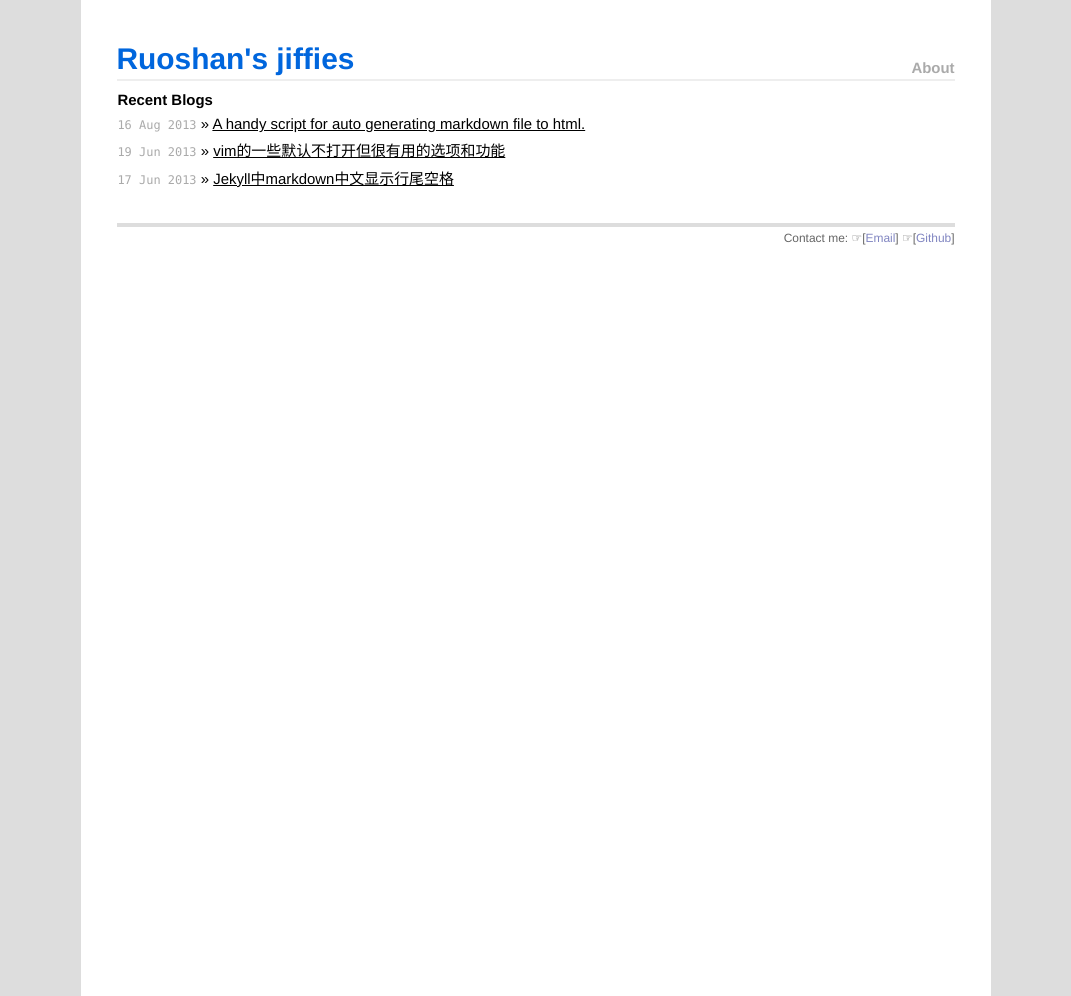
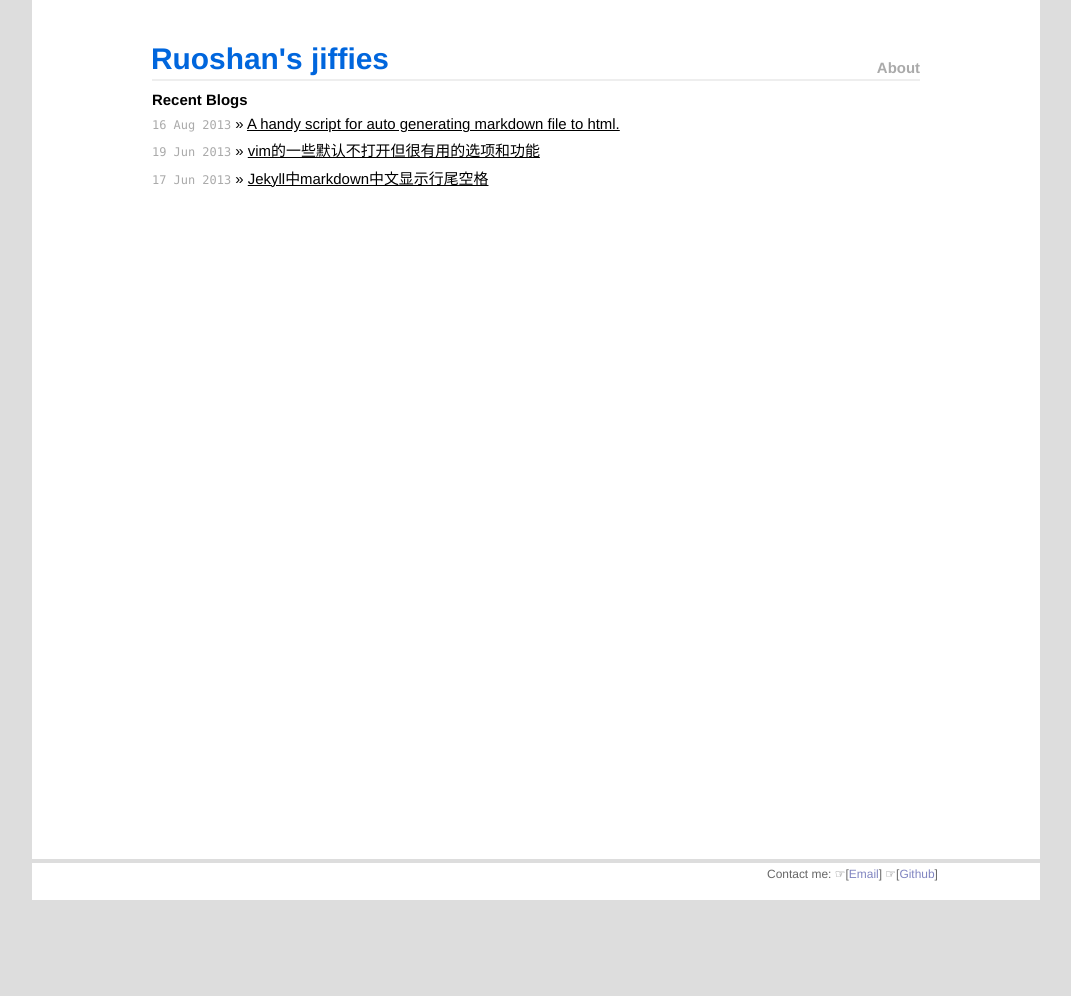
Before and after one commit to ruoshan/ruoshan.github.io, a Jekyll site: the page built from index.html, in a window 1280 px wide. Shown: the whole page, without its empty margins (104-1175 px from the left). Built offline with Jekyll 4.4.1, drawn with Linux system fonts in a browser that asks for light colours; after the commit the page ends 900 px from its top, so only the background shows below that.

Commit message:
move footer to bottom always.

```diff
--- a/_layouts/default.html
+++ b/_layouts/default.html
@@ -14,16 +14,14 @@
 
     </head>
     <body>
-
-        <div class="container">
-          <div class="site">
+        <div class="site">
             <div class="header">
-              <h1 class="title"><a href="/">{{ site.name }}</a></h1>
-              <a class="extra" href="/about">About</a>
+                <h1 class="title"><a href="/">{{ site.name }}</a></h1>
+                <a class="extra" href="/about">About</a>
             </div>
-
+            <div class="content">
                 {{ content }}
-
+            </div>
             <div class="footer">
                 <div class="contact">
                     Contact me:
@@ -31,8 +29,6 @@
                     ☞[<a href="http://github.com/ruoshan" target="_blank" title="github">Github</a>]
                 </div>
             </div>
-          </div>
-        </div> <!-- /container -->
-
+        </div>
     </body>
 </html>
--- a/css/main.css
+++ b/css/main.css
@@ -17,14 +17,6 @@ body {
   font: 13.34px Helvetica, Arial, sans-serif;
   font-size: small;
   text-align: center;
-}
-
-.container {
-  background-color: #FFF;
-  width: 70em;
-  min-height: 100%;
-  padding: 48px 0 48px 0;
-  margin: 0 auto;
 }
 
 h1, h2, h3, h4, h5, h6 {
@@ -67,16 +59,23 @@ ul.posts span {
 /* Site
 /*
 /*****************************************************************************/
-
 .site {
+  background-color: #FFF;
+  min-height: 100%;
   font-size: 115%;
   text-align: justify;
-  width: 56em;
   margin: 0 auto;
+  padding: 0 8em; /* padding-top must be 0, height is 100%! */
   line-height: 1.5em;
+  position: relative;
+  width: 60%;
+  min-height: 100%;
+  height: 100%;
+  height: auto !important;
 }
 
 .site .header {
+    padding-top: 48px;
     border-bottom: 2px solid #EEE;
     margin-bottom: 0.5em;
 }
@@ -112,6 +111,10 @@ ul.posts span {
   color: #000;
 }
 
+.site .content {
+  padding: 0 0 5em;
+}
+
 .site .meta {
   color: #aaa;
 }
@@ -120,8 +123,11 @@ ul.posts span {
   font-size: 80%;
   color: #666;
   border-top: 4px solid #ddd;
-  margin-top: 2em;
   overflow: hidden;
+  width: 100%;
+  position: absolute;
+  bottom: 15px;
+  left: 0px;
 }
 
 .site .footer .note {
@@ -130,6 +136,7 @@ ul.posts span {
 }
 
 .site .footer .contact {
+  margin-right: 8.5em;
   float: right;
   overflow: hidden;
 }
```
